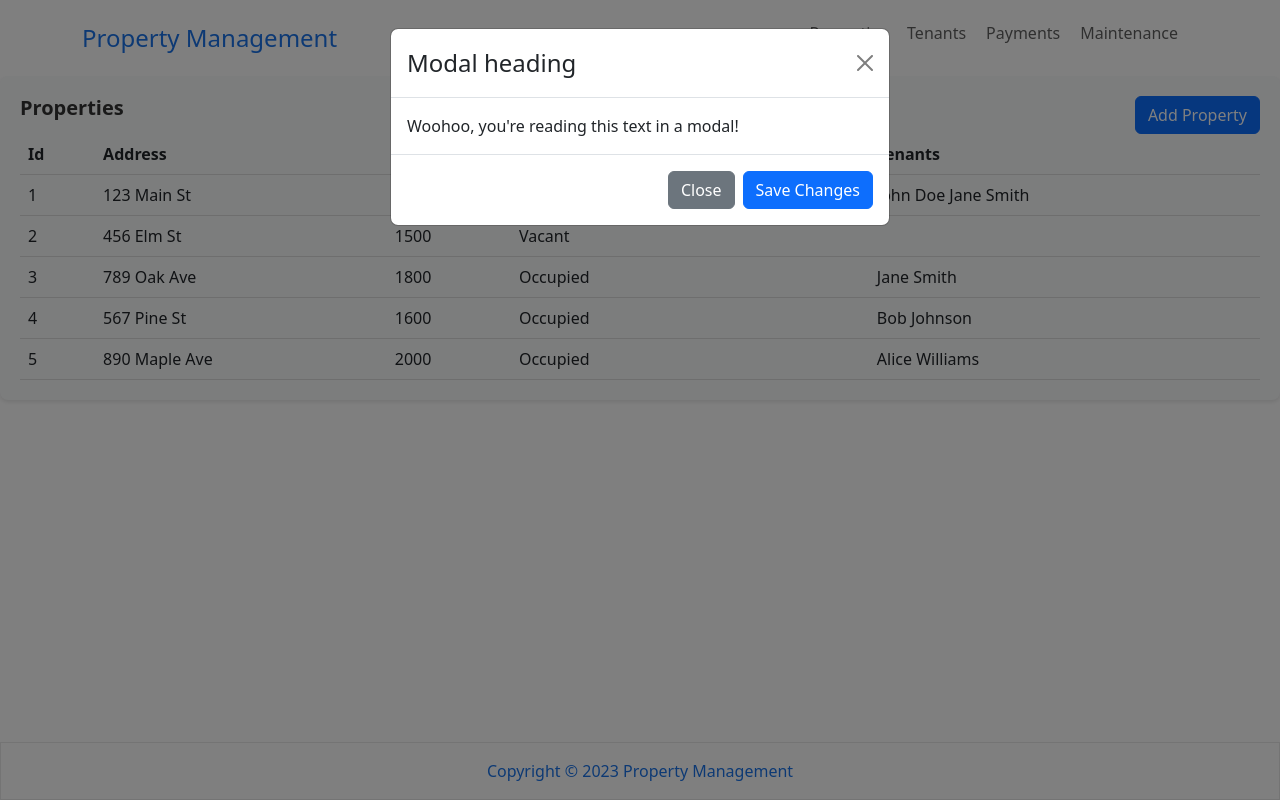
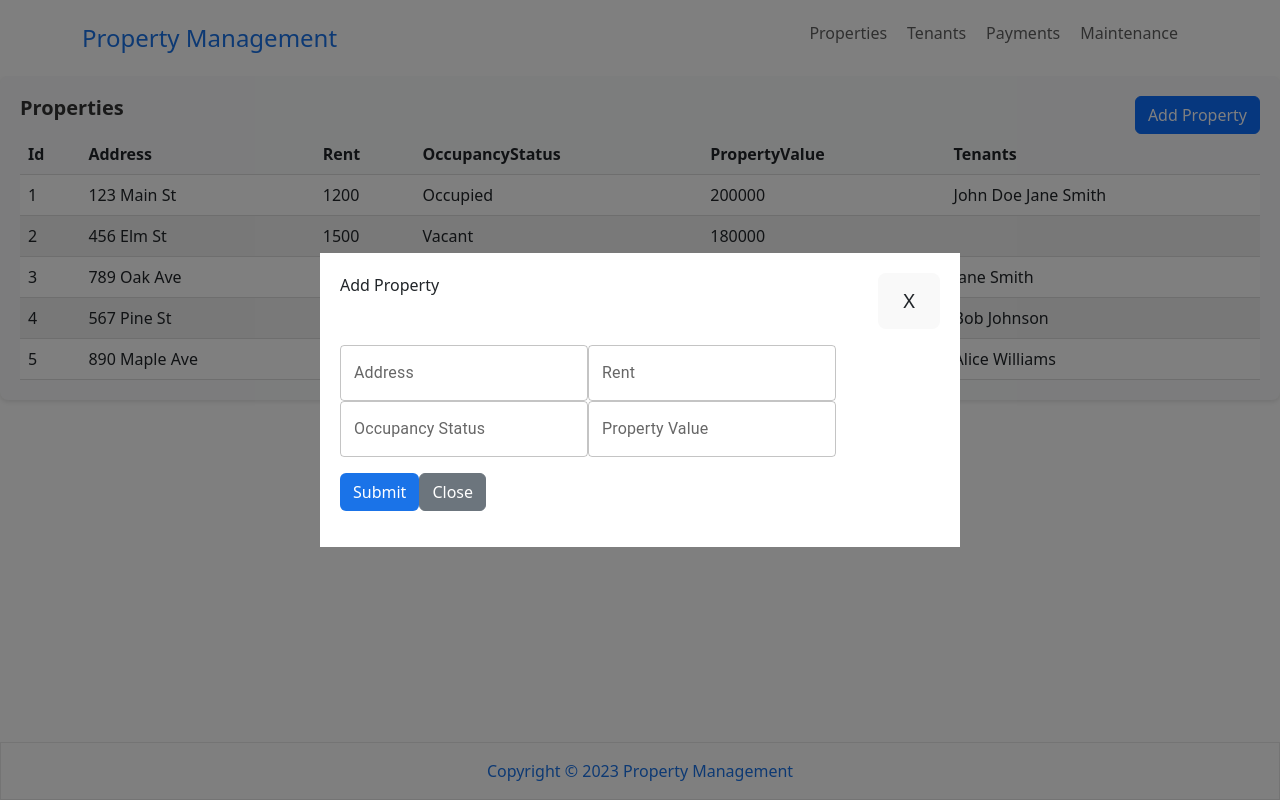
Before and after one commit to zsherman2510/PropertyManagement, a React (Vite) app: page /properties in a window 1280 px wide. Both pictures are taken after a click on the button "Add Property". Built offline with nearby package versions, Linux system fonts and the light colour scheme.

Commit message:
updated pages

```diff
--- a/package.json
+++ b/package.json
@@ -10,12 +10,16 @@
     "preview": "vite preview"
   },
   "dependencies": {
+    "@emotion/react": "^11.11.1",
+    "@emotion/styled": "^11.11.0",
+    "@mui/material": "^5.13.4",
     "bootstrap": "^5.2.3",
     "chart.js": "^4.3.0",
     "react": "^18.2.0",
     "react-bootstrap": "^2.7.4",
     "react-chartjs-2": "^5.2.0",
     "react-dom": "^18.2.0",
+    "react-modal": "^3.16.1",
     "react-router-dom": "^6.11.1"
   },
   "devDependencies": {
--- a/public/data.json
+++ b/public/data.json
@@ -5,6 +5,7 @@
       "address": "123 Main St",
       "rent": 1200,
       "occupancyStatus": "Occupied",
+      "propertyValue": 200000,
       "tenants": [
         {
           "id": 1,
@@ -31,6 +32,7 @@
       "address": "456 Elm St",
       "rent": 1500,
       "occupancyStatus": "Vacant",
+      "propertyValue": 180000,
       "tenants": []
     },
     {
@@ -38,6 +40,7 @@
       "address": "789 Oak Ave",
       "rent": 1800,
       "occupancyStatus": "Occupied",
+      "propertyValue": 250000,
       "tenants": [
         {
           "id": 2,
@@ -55,6 +58,7 @@
       "address": "567 Pine St",
       "rent": 1600,
       "occupancyStatus": "Occupied",
+      "propertyValue": 220000,
       "tenants": [
         {
           "id": 3,
@@ -72,6 +76,7 @@
       "address": "890 Maple Ave",
       "rent": 2000,
       "occupancyStatus": "Occupied",
+      "propertyValue": 300000,
       "tenants": [
         {
           "id": 4,
@@ -701,7 +706,7 @@
       "reason": "Repaired and maintained the property roof"
     }
   ],
-  "tenants" : [
+  "tenants": [
     {
       "id": 1,
       "name": "John Doe",
--- a/src/components/Pages/Properties.jsx
+++ b/src/components/Pages/Properties.jsx
@@ -1,10 +1,38 @@
 import React, { useEffect, useState } from 'react'
 import TableComponent from '../UIComponents/TableComponent'
-import { Modal, Button } from 'react-bootstrap';
+import CustomModal from '../UIComponents/CustomModal'
+import { TextField, Button } from "@mui/material";
+
 const Properties = () => {
   const [properties, setProperties] = useState([]);
   const [error, setError] = useState('');
   const [modalOpen, setModalOpen] = useState(false);
+
+  const [address, setAddress] = useState("");
+  const [rent, setRent] = useState("");
+  const [occupancyStatus, setOccupancyStatus] = useState("");
+  const [propertyValue, setPropertyValue] = useState("");
+
+  const handleSubmit = (e) => {
+    e.preventDefault();
+
+    const newProperty = {
+      address,
+      rent,
+      occupancyStatus,
+      propertyValue,
+      tenants: [],
+    };
+
+    // Call the onSubmit function with the new property object
+    onSubmit(newProperty);
+
+    // Reset the form fields
+    setAddress("");
+    setRent("");
+    setOccupancyStatus("");
+    setPropertyValue("");
+  };
 
   useEffect(() => {
     const fetchData = async () => {
@@ -53,20 +81,40 @@ const Properties = () => {
         {properties.length > 0 ? ( <TableComponent data={properties} />) : ( <p>No properties available</p>)}
       </div>
     </div>
-    { modalOpen && <Modal show={modalOpen} onHide={handleClose}>
-        <Modal.Header closeButton>
-          <Modal.Title>Modal heading</Modal.Title>
-        </Modal.Header>
-        <Modal.Body>Woohoo, you're reading this text in a modal!</Modal.Body>
-        <Modal.Footer>
-          <Button variant="secondary" onClick={handleClose}>
-            Close
-          </Button>
-          <Button variant="primary" onClick={handleClose}>
-            Save Changes
-          </Button>
-        </Modal.Footer>
-      </Modal>}
+    { modalOpen &&
+      (
+      <CustomModal
+        isOpen={modalOpen}
+        closeModal={handleClose}
+        title='Add Property'
+        onSubmit={handleSubmit}
+      >
+      <TextField
+        label="Address"
+        value={address}
+        onChange={(e) => setAddress(e.target.value)}
+      />
+      <TextField
+        label="Rent"
+        type="number"
+        value={rent}
+        onChange={(e) => setRent(e.target.value)}
+      />
+      <TextField
+        label="Occupancy Status"
+        value={occupancyStatus}
+        onChange={(e) => setOccupancyStatus(e.target.value)}
+      />
+      <TextField
+        label="Property Value"
+        type="number"
+        value={propertyValue}
+        onChange={(e) => setPropertyValue(e.target.value)}
+      />
+
+      </CustomModal>
+
+      )}
     </>
   )
 
--- /dev/null
+++ b/src/components/UIComponents/CustomModal.jsx
@@ -0,0 +1,39 @@
+import React from "react";
+import Modal from "react-modal";
+
+const CustomModal = ({ isOpen, closeModal, title, onSubmit, children }) => {
+  const customStyles = {
+      overlay: {
+        backgroundColor: "rgba(0, 0, 0, 0.5)", // Dark gray color with transparency
+      },
+  }
+  return (
+    <Modal
+      isOpen={isOpen}
+      onRequestClose={closeModal}
+      contentLabel={title}
+      style={customStyles}
+      className="custom-modal"
+    >
+      <div className="d-flex justify-content-between">
+        <h2 className="modal-title">{title}</h2>
+        <button className="close-btn font-bold" onClick={closeModal}>X</button>
+      </div>
+
+
+      <form onSubmit={onSubmit} className="modal-form my-3">
+        {children}
+        <div className="modal-buttons my-3">
+          <button className="btn btn-prime mr-4" type="submit">
+            Submit
+          </button>
+          <button className="btn btn-secondary" onClick={closeModal}>
+            Close
+          </button>
+        </div>
+      </form>
+    </Modal>
+  );
+};
+
+export default CustomModal;
--- a/src/components/UIComponents/TableComponent.jsx
+++ b/src/components/UIComponents/TableComponent.jsx
@@ -30,8 +30,12 @@ const TableComponent = ({data}) => {
 
     </thead>
     <tbody>
-        {data.map((row) => (
-          <tr key={row.id}>
+        {data.map((row, rowIndex) => (
+          <tr
+            key={row.id}
+            style={{ backgroundColor: rowIndex % 2 === 0 ? '#fff' : '#f2f2f2' }}
+
+          >
             {Object.keys(row).map((property, propertyIndex) => (
               <td key={propertyIndex}>{renderCellValue(row[property])}</td>
             ))}
--- a/src/index.css
+++ b/src/index.css
@@ -41,9 +41,23 @@ button {
   font-size: 1em;
   font-weight: 500;
   font-family: inherit;
-  background-color: #1a1a1a;
   cursor: pointer;
   transition: border-color 0.25s;
+}
+.custom-modal {
+  background: #fff;
+  position: absolute;
+  top: 50%;
+  left: 50%;
+  transform: translate(-50%, -50%);
+  padding: 20px;
+  min-width: 450px;
+
+}
+
+.close-btn {
+  cursor: pointer;
+  font-size: 20px;
 }
 button:hover {
   border-color: #646cff;
@@ -51,6 +65,11 @@ button:hover {
 button:focus,
 button:focus-visible {
   outline: 4px auto -webkit-focus-ring-color;
+}
+
+.btn-prime {
+  color: #fff;
+  background: #1a73e8;
 }
 .wrapper {
   background: #f1f1f1;
```
Also changed, not shown: 1 other file (tests, documents, lock files or other folders).
